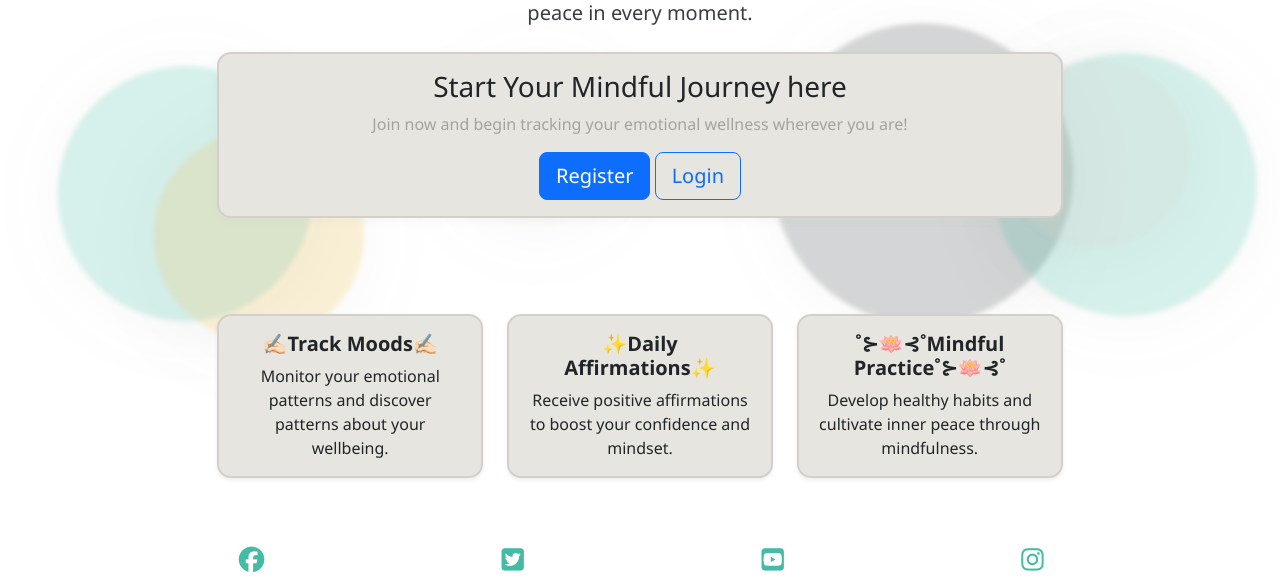
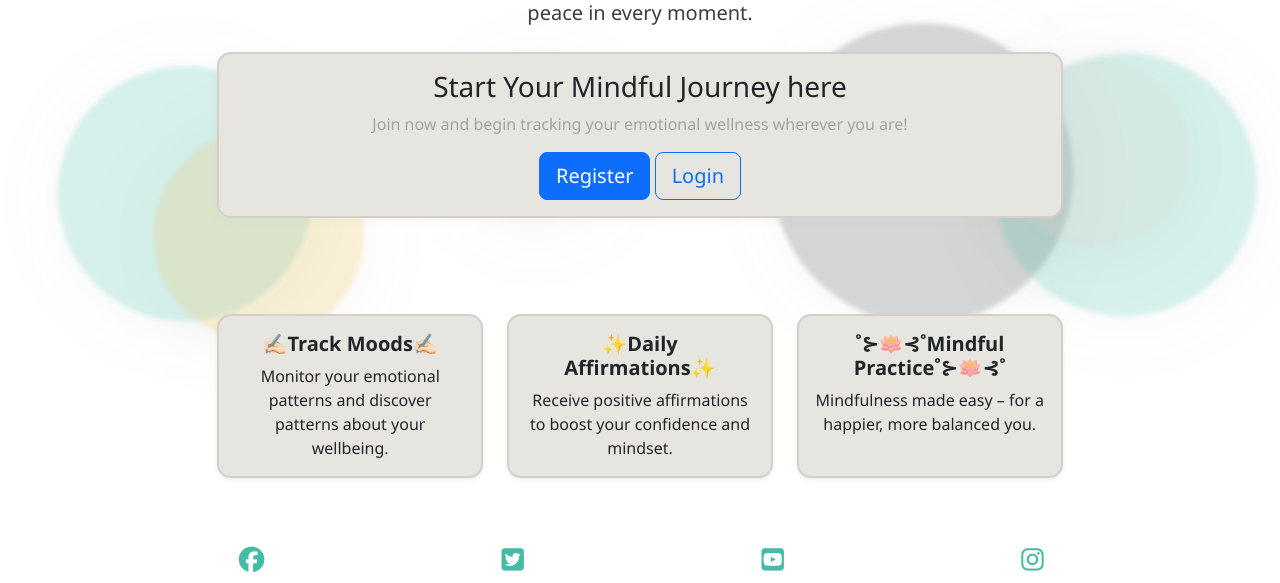
Before and after one commit to ZaenbA/capstone-project, a Django app: page / in a window 1280 px wide. Shown: the part 327-910 px from the top of the page. Run offline with Django 4.2, Linux system fonts and the light colour scheme; some libraries are stand-ins or nearby versions; some web fonts are replaced.

Commit message:
updated home.html wording

```diff
--- a/templates/home.html
+++ b/templates/home.html
@@ -88,7 +88,7 @@
                 <div class="card h-100 shadow-sm">
                     <div class="card-body text-center">
                         <h5 class="card-title">˚⊱🪷⊰˚Mindful Practice˚⊱🪷⊰˚</h5>
-                        <p class="card-text">Develop healthy habits and cultivate inner peace through mindfulness.</p>
+                        <p class="card-text">Mindfulness made easy – for a happier, more balanced you.</p>
                     </div>
                 </div>
             </div>
```
